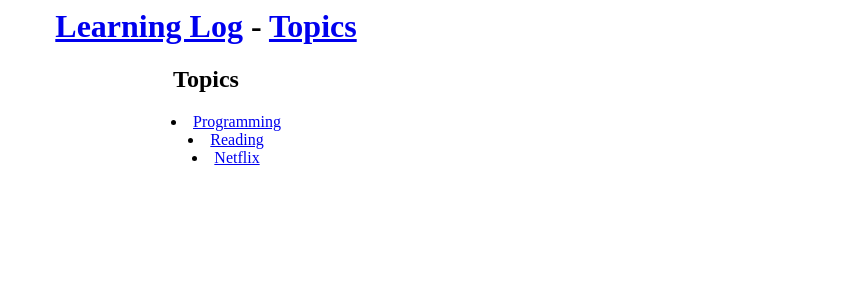
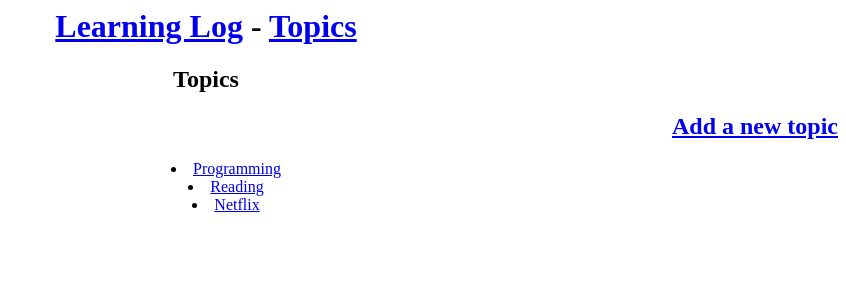
Before and after one commit to Scoobydoo181/Learning_Log, a Django app: page /topics/ in a window 1280 px wide. Shown: the top 300 px of the page, without its empty margins (434-1280 px from the left). Run offline with Django 3.2, Linux system fonts and the light colour scheme; data comes from the database, SQL or seed files in the repository; both versions use the stored data as it was after the commit.

Commit message:
Added 'new topic' button

```diff
--- a/logs_app/templates/topics.html
+++ b/logs_app/templates/topics.html
@@ -2,6 +2,7 @@
 
 {% block content %}
     <h2 style="text-align: center;">Topics</h2>
+    <h2 style="text-align: right;"><a href="{% url 'logs_app:new_topic' %}">Add a new topic</a></h2>
 
     <ul style="text-align: center; list-style: inside">
         {% for topic in topics %}
--- a/logs_app/urls.py
+++ b/logs_app/urls.py
@@ -2,12 +2,13 @@
 
 from django.urls import path
 
-from logs_app import views
+from . import views
 
 app_name = 'logs_app'
 urlpatterns = [
     path('', views.index, name='index'),
     path('topics/', views.topics, name='topics'),
     path('topics/<str:topic_name>/', views.topic, name="topic"),
+    path('new-topic/', views.new_topic, name='new_topic'),
 
 ]
--- a/logs_app/views.py
+++ b/logs_app/views.py
@@ -1,7 +1,10 @@
 #render function pulls from 'templates' folder in directory
 from django.shortcuts import render
+from django.http import HttpResponseRedirect
+from django.urls import reverse
 
 from logs_app.models import Topic
+from logs_app.forms import TopicForm
 
 # Create your views here.
 def index(request):
@@ -20,3 +23,17 @@ def topic(request, topic_name):
     entries = topic.entry_set.order_by('-date_added')
     context = {'topic': topic, 'entries': entries}
     return render(request, 'topic.html', context)
+
+def new_topic(request):
+    """Allow the user to create a new topic"""
+    if request.method != 'POST':
+        # It's a GET-no data submitted
+        form = TopicForm()
+        context = {'form': form}
+        return render(request, 'new_topic.html', context)
+    else:
+        #It's a POST-send data to database
+        form = TopicForm(data=request.POST)
+        if form.is_valid():
+            form.save()
+            return HttpResponseRedirect(reverse('logs_app:topics'))
```
Also changed, not shown: logs_app/forms.py (+6 -1 lines), logs_app/templates/new_topic.html (added, +11 -0 lines), db.sqlite3.
